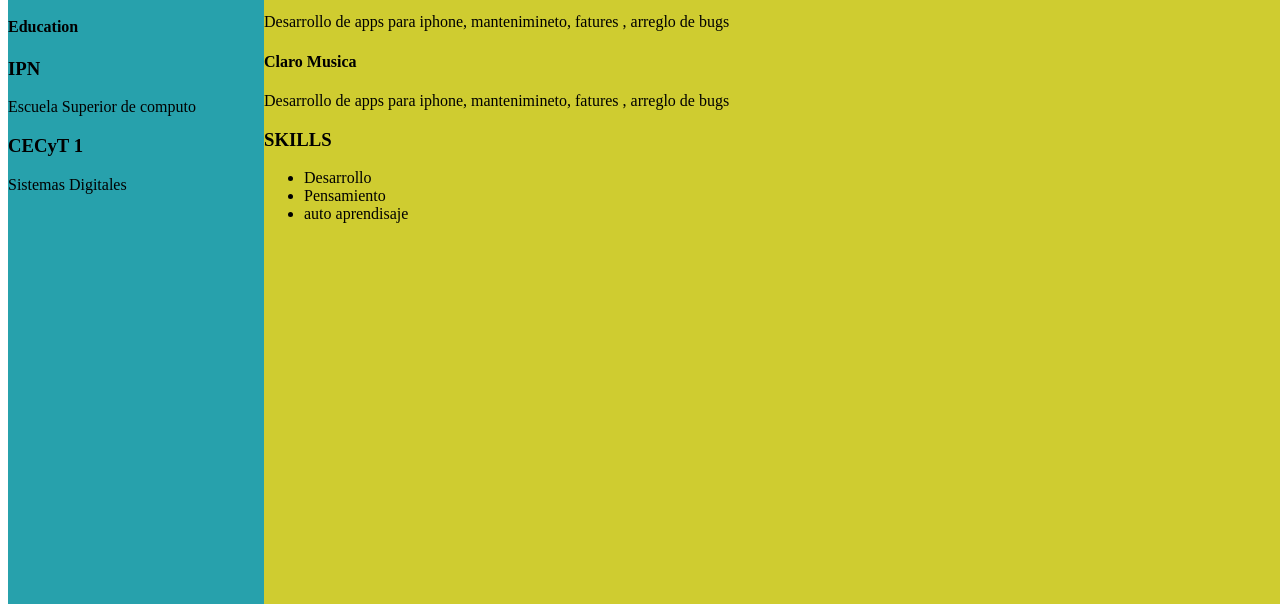
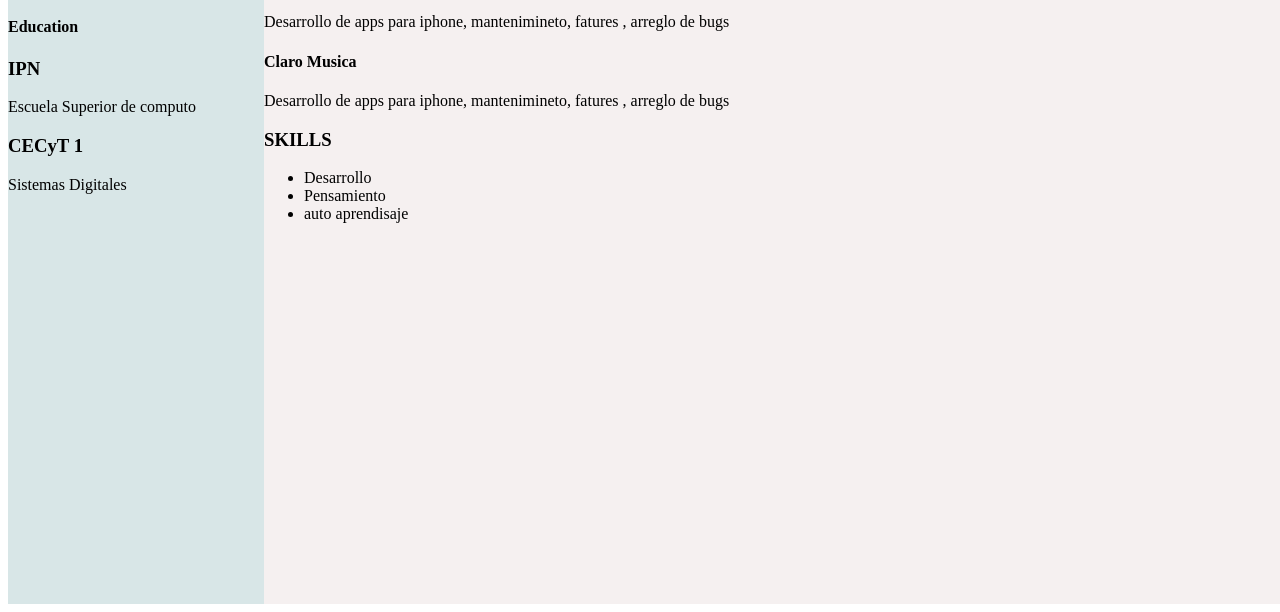
Before and after one commit to joelLozano/devf-master-en-code-g6, a plain HTML site: page PaginaWebCV/index.html in a window 1280 px wide. Shown: the part 204-816 px from the top of the page. Drawn offline with Linux system fonts and the light colour scheme.

Commit message:
add styles

```diff
--- a/PaginaWebCV/styles.css
+++ b/PaginaWebCV/styles.css
@@ -6,13 +6,13 @@ body {
 .wrapper1 {
   width: 80%;
   height: 100%;
-  background-color: rgb(207, 204, 48);
+  background-color: rgb(245, 240, 240);
 }
 
 .wrapper2 {
   height: 100%;
   width: 20%;
-  background-color: rgb(39, 161, 172);
+  background-color: rgb(216, 230, 231);
 }
 
 .container {
```
